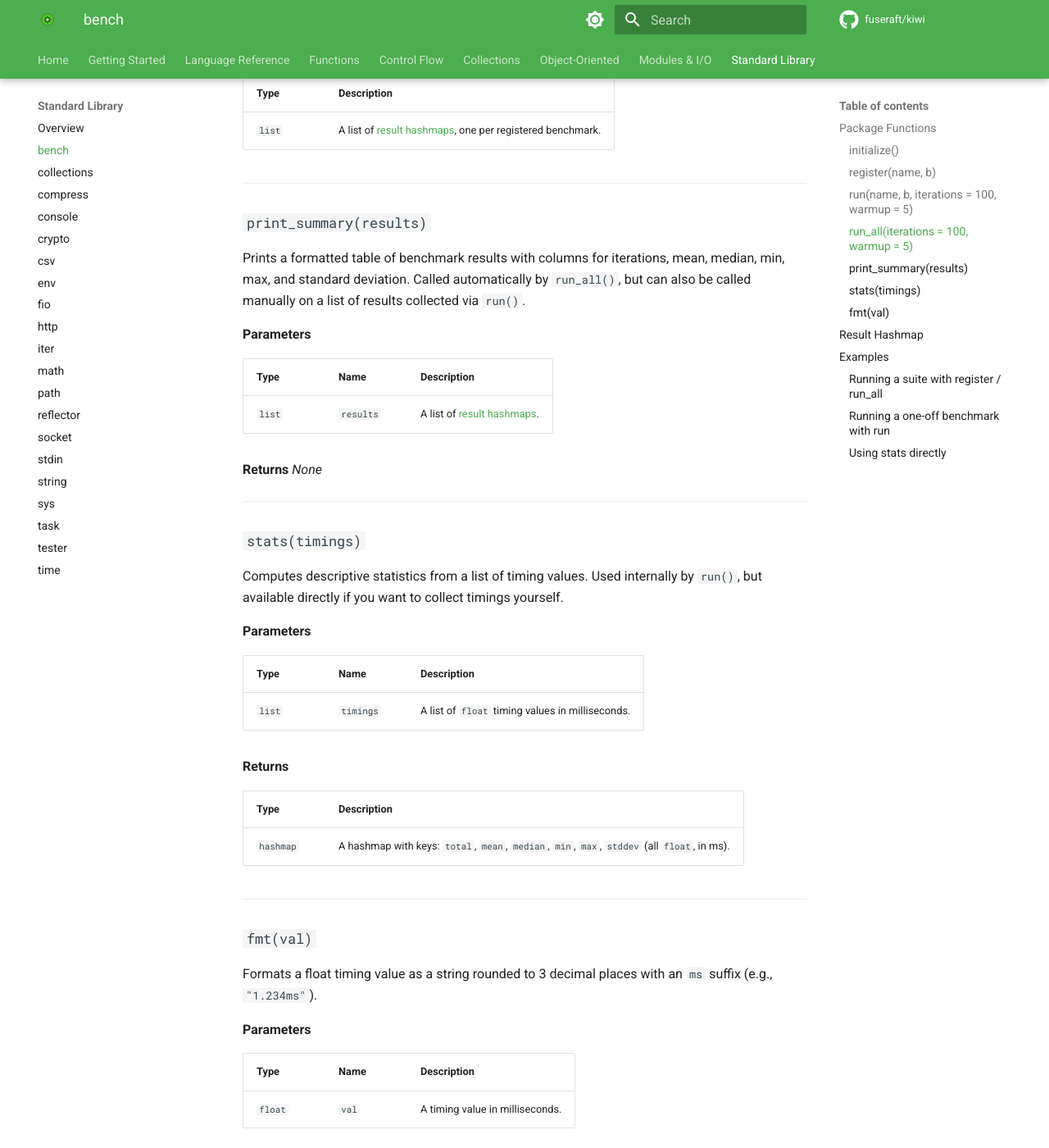
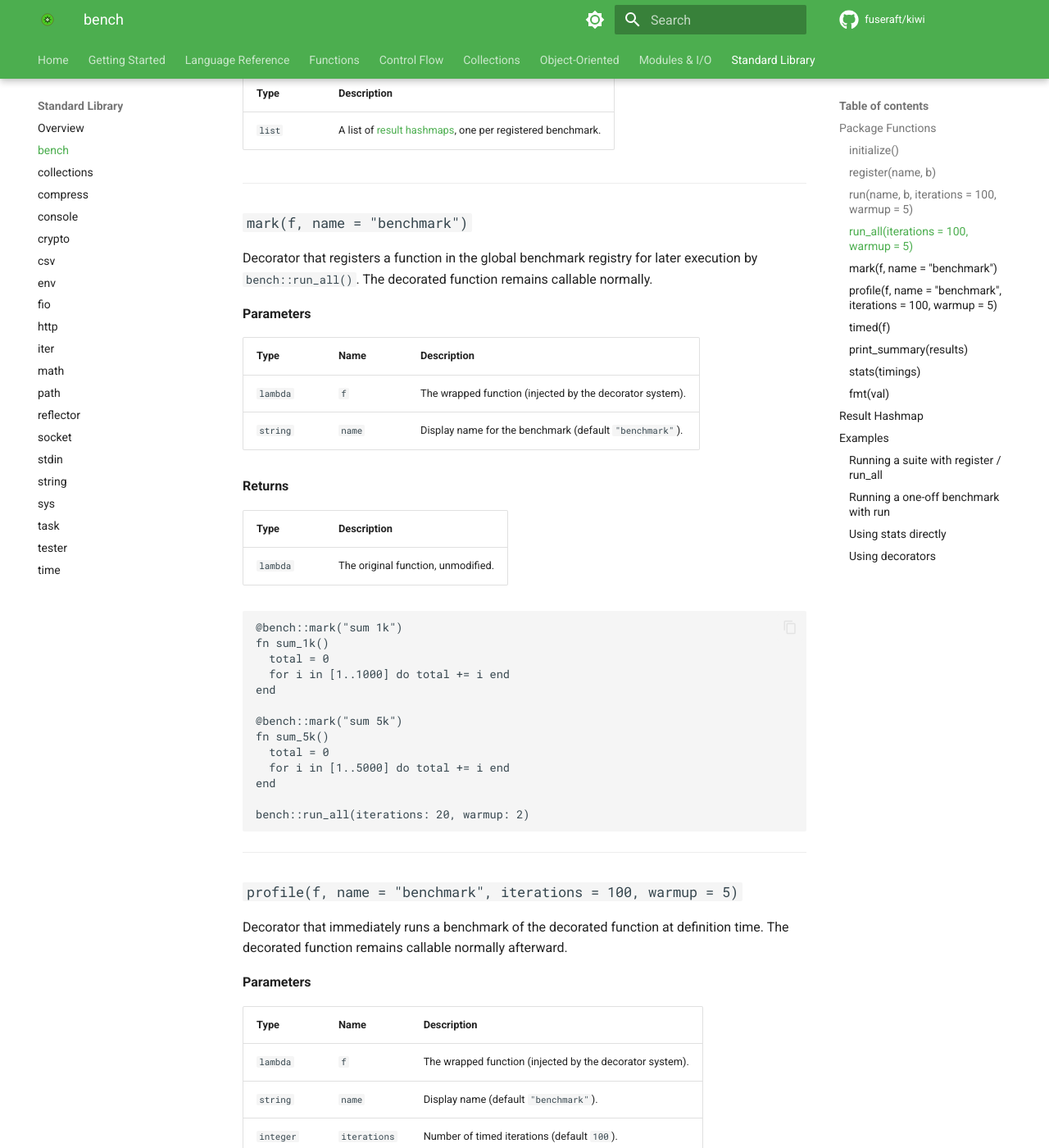
Before and after one commit to fuseraft/kiwi, an MkDocs documentation site: the page built from docs/lib/bench.md, in a window 1280 px wide and 1400 px high, scrolled down 2005 px. Shown: the whole window at 82% size. Built offline with MkDocs 1.6.1 and Material for MkDocs 9.7.7, drawn with Linux system fonts in a browser that asks for light colours; comment, search, counter and statistics services are not loaded; some of the changed text lies outside the part shown.

Commit message:
Update bench and decorators docs

````diff
--- a/docs/lib/bench.md
+++ b/docs/lib/bench.md
@@ -69,6 +69,102 @@ Runs every benchmark registered via `register()`, prints a one-line result for e
 | Type | Description |
 | :--- | :--- |
 | `list` | A list of [result hashmaps](#result-hashmap), one per registered benchmark. |
+
+---
+
+### `mark(f, name = "benchmark")`
+Decorator that registers a function in the global benchmark registry for later execution by `bench::run_all()`. The decorated function remains callable normally.
+
+**Parameters**
+
+| Type | Name | Description |
+| :--- | :--- | :--- |
+| `lambda` | `f` | The wrapped function (injected by the decorator system). |
+| `string` | `name` | Display name for the benchmark (default `"benchmark"`). |
+
+**Returns**
+
+| Type | Description |
+| :--- | :--- |
+| `lambda` | The original function, unmodified. |
+
+```kiwi
+@bench::mark("sum 1k")
+fn sum_1k()
+  total = 0
+  for i in [1..1000] do total += i end
+end
+
+@bench::mark("sum 5k")
+fn sum_5k()
+  total = 0
+  for i in [1..5000] do total += i end
+end
+
+bench::run_all(iterations: 20, warmup: 2)
+```
+
+---
+
+### `profile(f, name = "benchmark", iterations = 100, warmup = 5)`
+Decorator that immediately runs a benchmark of the decorated function at definition time. The decorated function remains callable normally afterward.
+
+**Parameters**
+
+| Type | Name | Description |
+| :--- | :--- | :--- |
+| `lambda` | `f` | The wrapped function (injected by the decorator system). |
+| `string` | `name` | Display name (default `"benchmark"`). |
+| `integer` | `iterations` | Number of timed iterations (default `100`). |
+| `integer` | `warmup` | Number of warmup iterations (default `5`). |
+
+**Returns**
+
+| Type | Description |
+| :--- | :--- |
+| `lambda` | The original function, unmodified. |
+
+```kiwi
+@bench::profile("sqrt loop", 50, 3)
+fn sqrt_loop()
+  for i in [1..100] do
+    math::sqrt(i * 1.0)
+  end
+end
+
+# Function is still callable normally:
+sqrt_loop()
+```
+
+---
+
+### `timed(f)`
+Decorator that wraps a function so that every call prints its elapsed time. The return value of the original function is preserved.
+
+**Parameters**
+
+| Type | Name | Description |
+| :--- | :--- | :--- |
+| `lambda` | `f` | The function to wrap (injected by the decorator system). |
+
+**Returns**
+
+| Type | Description |
+| :--- | :--- |
+| `lambda` | A wrapper that times each call and prints `elapsed: Xms`. |
+
+```kiwi
+@bench::timed
+fn slow_sum(n)
+  total = 0
+  for i in [1..n] do total += i end
+  return total
+end
+
+result = slow_sum(10000)
+# elapsed: 10.069ms
+println result  # 50005000
+```
 
 ---
 
@@ -209,3 +305,45 @@ end
 s = bench::stats(timings)
 println "mean: ${bench::fmt(s.mean)}  stddev: ${bench::fmt(s.stddev)}"
 ```
+
+### Using decorators
+
+```kiwi
+import "bench"
+import "math"
+
+# Register multiple benchmarks declaratively, then run them all at once.
+@bench::mark("fibonacci 20")
+fn fib_bench()
+  fn fib(n)
+    return n when n <= 1
+    fib(n - 1) + fib(n - 2)
+  end
+  fib(20)
+end
+
+@bench::mark("sort 500 items")
+fn sort_bench()
+  math::random_set(0, 5000, 500).sort()
+end
+
+bench::run_all(iterations: 50, warmup: 3)
+
+# Immediately profile a single function at definition time.
+@bench::profile("string concat 200x", 50, 3)
+fn concat_bench()
+  s = ""
+  repeat 200 do s += "kiwi" end
+  s
+end
+
+# Per-call timing — each invocation prints elapsed time.
+@bench::timed
+fn slow_sum(n)
+  total = 0
+  for i in [1..n] do total += i end
+  return total
+end
+
+slow_sum(100000)  # elapsed: Xms
+```
````
Also changed, not shown: docs/decorators.md (+28 -0 lines), 4 other files.
